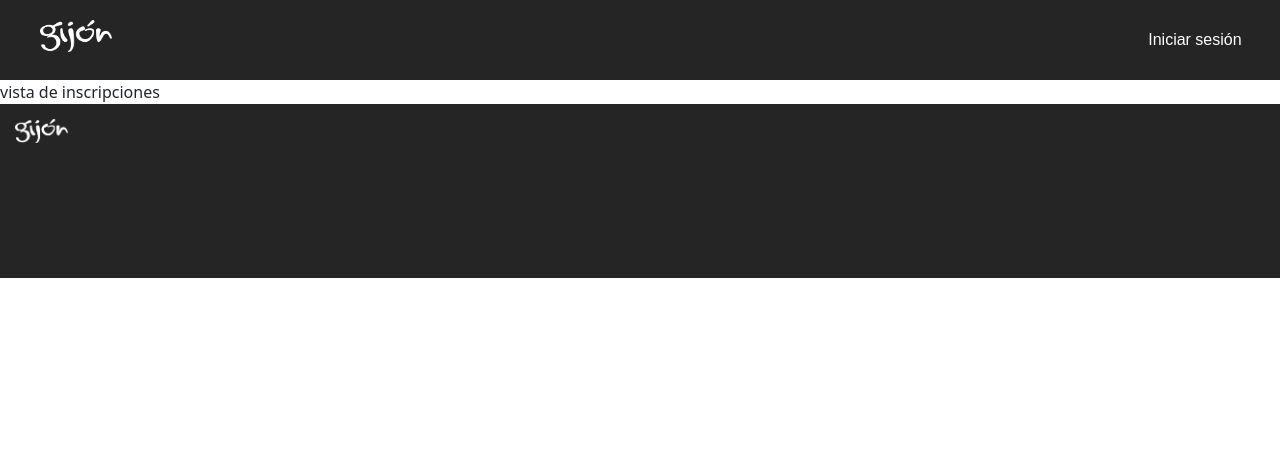
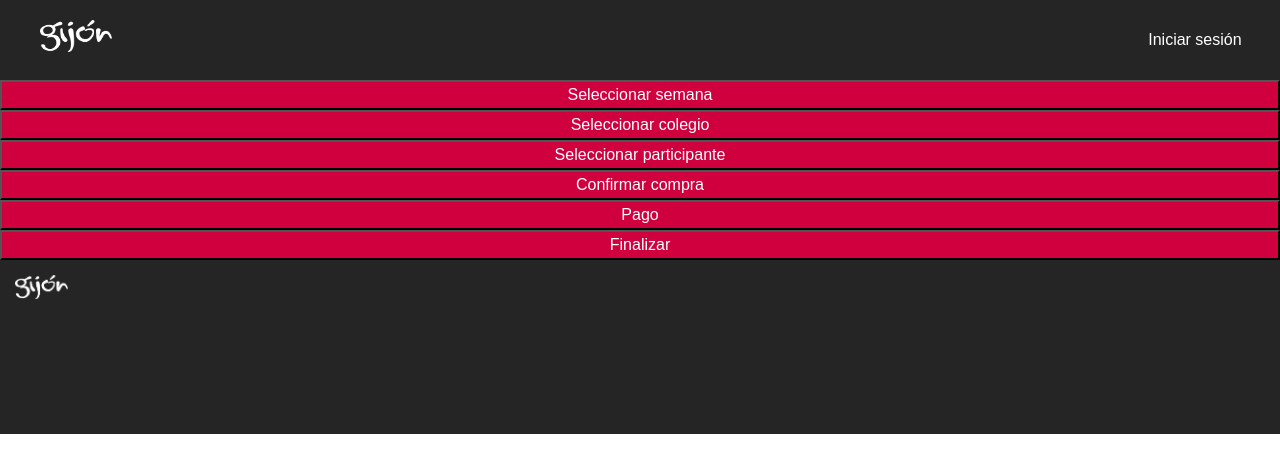
Before and after one commit to luispardosuarez/Project11x12-Frontend-Team1-Gijon23_24-1, a Vue app: page /inscription in a window 1280 px wide. Shown: the top 472 px of the page. Built offline with nearby package versions, Linux system fonts and the light colour scheme.

Commit message:
barra de botones creada

```diff
--- /dev/null
+++ b/src/components/inscriptions/BarraLateral.vue
@@ -0,0 +1,29 @@
+<script setup>
+
+
+</script>
+<template>
+    <div class="btnPasos">
+        <button>Seleccionar semana</button>
+        <button>Seleccionar colegio</button>
+        <button>Seleccionar participante</button>
+        <button>Confirmar compra</button>
+        <button>Pago</button>
+        <button>Finalizar</button>
+    </div>
+
+</template>
+
+<style scoped lang="scss">
+@import '../../assets/scss/variables.scss';
+.btnPasos {
+    display: flex;
+    flex-direction: column;
+    font-family: Arial;
+
+    button {
+        background-color: $red;
+        color: white;
+    }
+}
+</style>
--- a/src/views/InscriptionsView.vue
+++ b/src/views/InscriptionsView.vue
@@ -1,10 +1,12 @@
 <script setup>
+import BarraLateral from '@/components/inscriptions/BarraLateral.vue';
+
 
 
 </script>
 <template>
   <div>
-    vista de inscripciones
+    <BarraLateral/>
   </div>
 </template>
 
```
Also changed, not shown: src/components/template.vue (added, +12 -0 lines).
